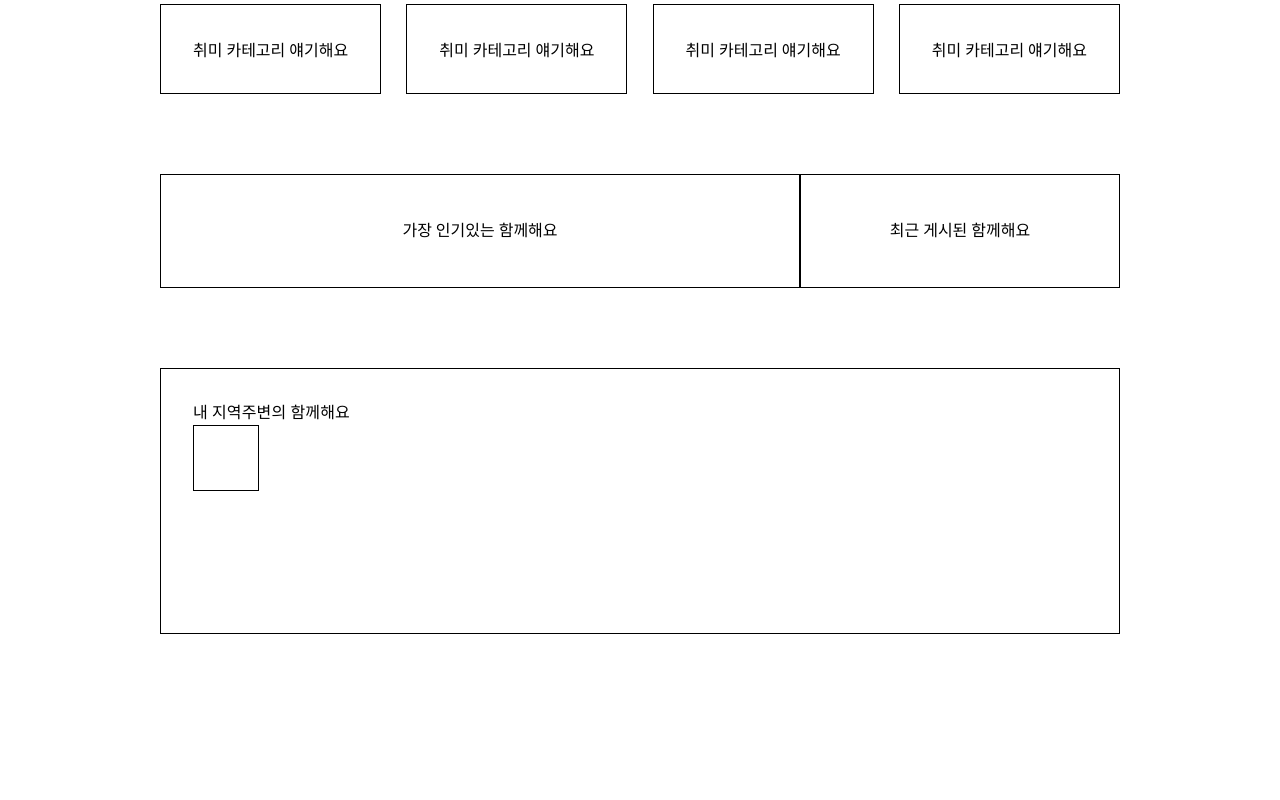
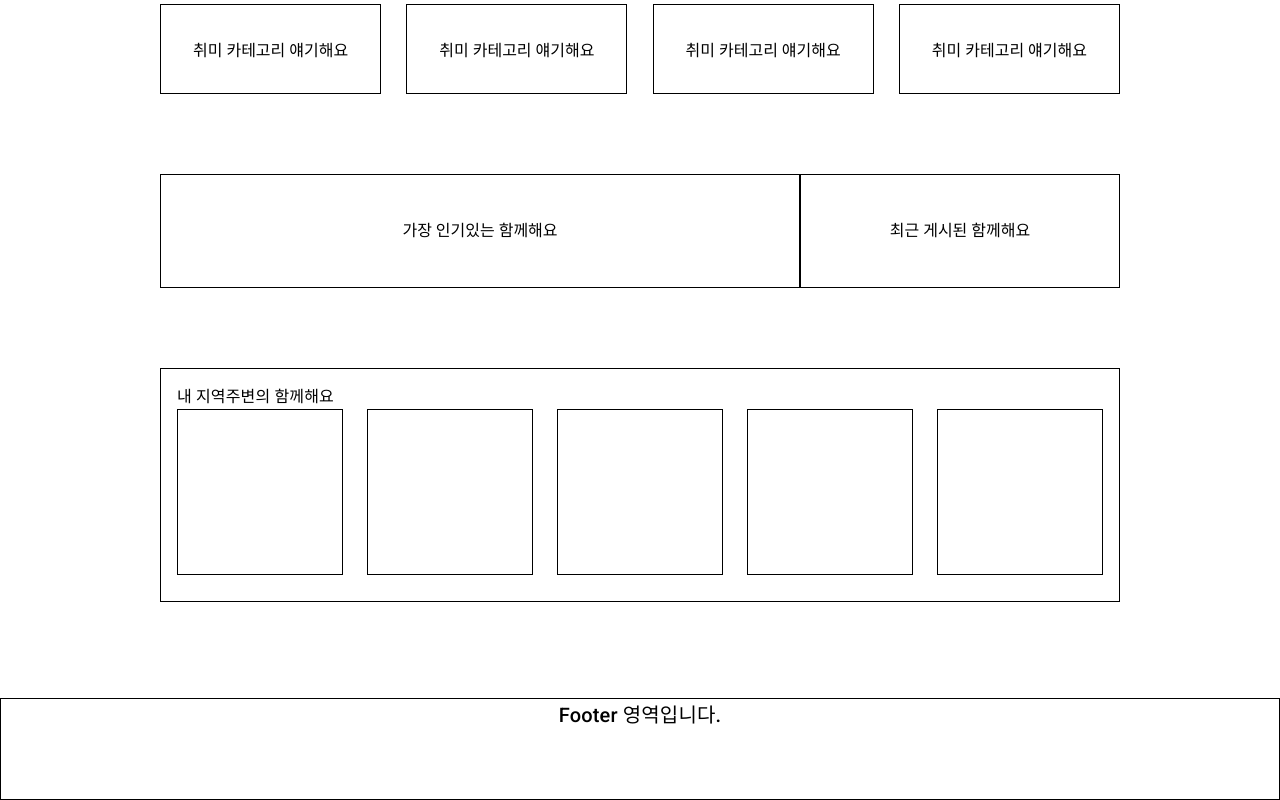
Before and after one commit to KChanHyeok/fitchwi, a React (Create React App) app in the folder fitchwifront/: page / in a window 1280 px wide. Shown: the part 588-1388 px from the top of the page. Before the commit the page ends 1238 px from the top, so only its background shows below. Built offline with nearby package versions, Linux system fonts and the light colour scheme; the HTML template or start-up script is replaced by a standard one.

Commit message:
메인페이지레이아웃설정

```diff
--- a/fitchwifront/src/App.js
+++ b/fitchwifront/src/App.js
@@ -6,6 +6,7 @@ import LoginMember from "./components/LoginMember";
 import JoinMember from "./components/JoinMember";
 import Talk from "./pages/talk";
 import Header from "./layout/Header";
+import Footer from "./layout/Footer";
 
 function App() {
   const nav = useNavigate();
@@ -63,6 +64,7 @@ function App() {
         ></Route>
         <Route path="/join" element={<JoinMember />}></Route>
       </Routes>
+      <Footer />
     </>
   );
 }
--- /dev/null
+++ b/fitchwifront/src/layout/Footer.jsx
@@ -0,0 +1,17 @@
+import { BottomNavigation, Typography } from "@mui/material";
+import { Box } from "@mui/system";
+import React from "react";
+
+const Footer = () => {
+  return (
+    <div>
+      <BottomNavigation>
+        <Box border={1} width="100%" textAlign="center" height={100}>
+          <Typography variant="h6">Footer 영역입니다.</Typography>
+        </Box>
+      </BottomNavigation>
+    </div>
+  );
+};
+
+export default Footer;
--- a/fitchwifront/src/pages/feed/index.js
+++ b/fitchwifront/src/pages/feed/index.js
@@ -1,4 +1,4 @@
-import { Box, Stack, Typography } from "@mui/material";
+import { Backdrop, Box, CircularProgress, Stack } from "@mui/material";
 import FeedAdd from "./components/FeedAdd";
 import Feed from "./components/Feed";
 import Rightbar from "./components/Rightbar";
@@ -31,18 +31,21 @@ function Feedindex({ lstate }) {
 
   return (
     <Box>
-      <Stack direction="row" spacing={7} justifyContent="space-between">
-        <Sidebar />
-        {loading ? (
-          <Box flex={4} p={2}>
-            <Typography>Loading...</Typography>
-          </Box>
-        ) : (
+      {loading ? (
+        <Backdrop
+          sx={{ color: "#fff", zIndex: (theme) => theme.zIndex.drawer + 1 }}
+          open={true}
+        >
+          <CircularProgress color="inherit" />
+        </Backdrop>
+      ) : (
+        <Stack direction="row" spacing={7} justifyContent="space-between">
+          <Sidebar />
           <Feed data={feeds} />
-        )}
-        <Rightbar />
-      </Stack>
-      <FeedAdd memberEmail={logid} refreshFeed={getAllFeedList} />
+          <Rightbar />
+          <FeedAdd memberEmail={logid} refreshFeed={getAllFeedList} />
+        </Stack>
+      )}
     </Box>
   );
 }
--- a/fitchwifront/src/pages/home/index.js
+++ b/fitchwifront/src/pages/home/index.js
@@ -11,7 +11,7 @@ const Home = () => {
         </Typography>
       </Box>
       <Box p={2} ml={10} mr={10} mt={5}>
-        <Stack direction="row" spacing={4} justifyContent="space-between">
+        <Stack direction="row" spacing={3} justifyContent="space-between">
           {/* 카테고리 데이터 불러와서 map 형식으로 뿌리게 수정 필요 */}
           <Box sx={{ textAlign: "center" }} border={1} p={4}>
             취미
@@ -62,10 +62,44 @@ const Home = () => {
             <Box>최근 게시된 함께해요</Box>
           </Grid>
         </Grid>
-        <Box border={1} p={4} mt={10} minHeight={200}>
+        <Box border={1} p={2} minHeight={200} mt={10} mb={10}>
           <Typography>내 지역주변의 함께해요</Typography>
-          <Stack direction="row" spacing={2} justifyContent="space-between">
-            <Box sx={{ textAlign: "center" }} border={1} p={4}></Box>
+          <Stack direction="row" spacing={1} justifyContent="space-between">
+            <Box
+              sx={{ textAlign: "center" }}
+              border={1}
+              p={4}
+              width={100}
+              height={100}
+            ></Box>
+            <Box
+              sx={{ textAlign: "center" }}
+              border={1}
+              p={4}
+              width={100}
+              height={100}
+            ></Box>
+            <Box
+              sx={{ textAlign: "center" }}
+              border={1}
+              p={4}
+              width={100}
+              height={100}
+            ></Box>
+            <Box
+              sx={{ textAlign: "center" }}
+              border={1}
+              p={4}
+              width={100}
+              height={100}
+            ></Box>
+            <Box
+              sx={{ textAlign: "center" }}
+              border={1}
+              p={4}
+              width={100}
+              height={100}
+            ></Box>
           </Stack>
         </Box>
       </Box>
```
Also changed, not shown: fitchwifront/src/layout/Body.jsx (deleted, +0 -7 lines), 1 other file (tests, documents, lock files or other folders).
